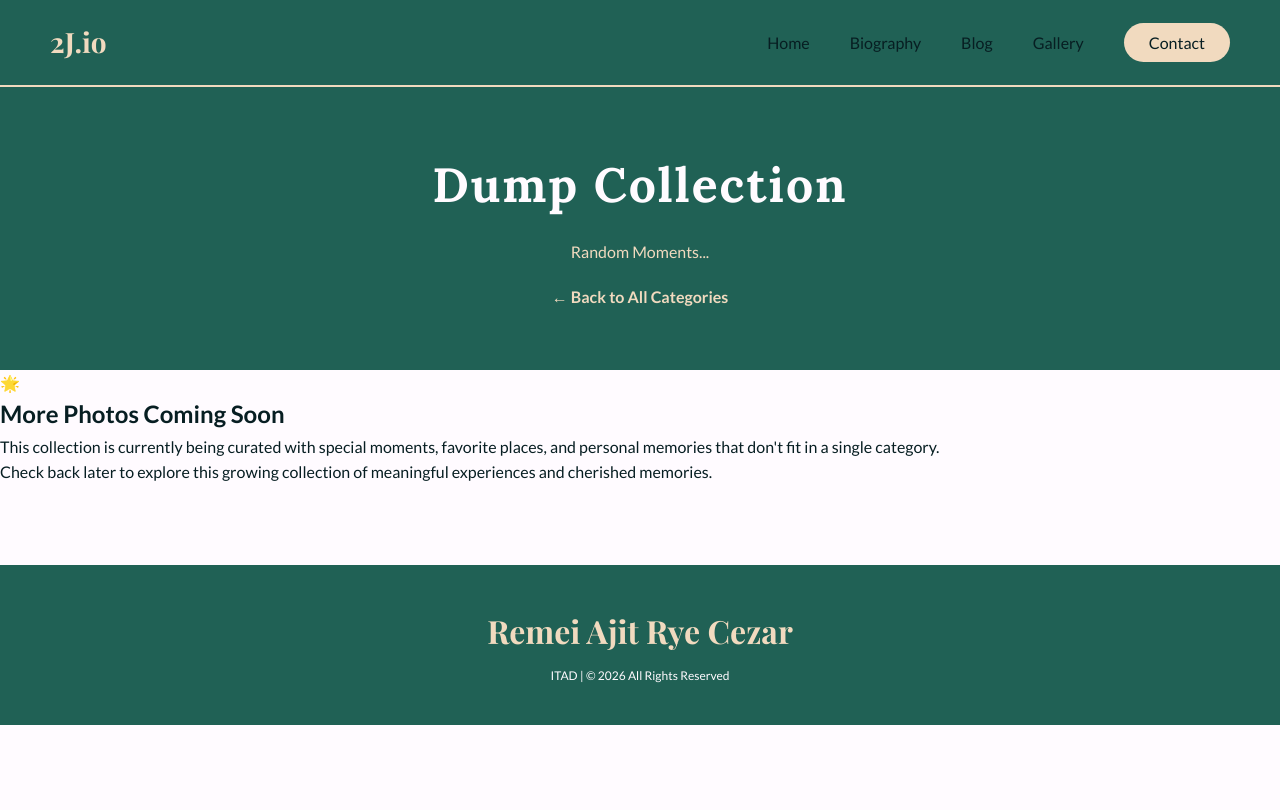
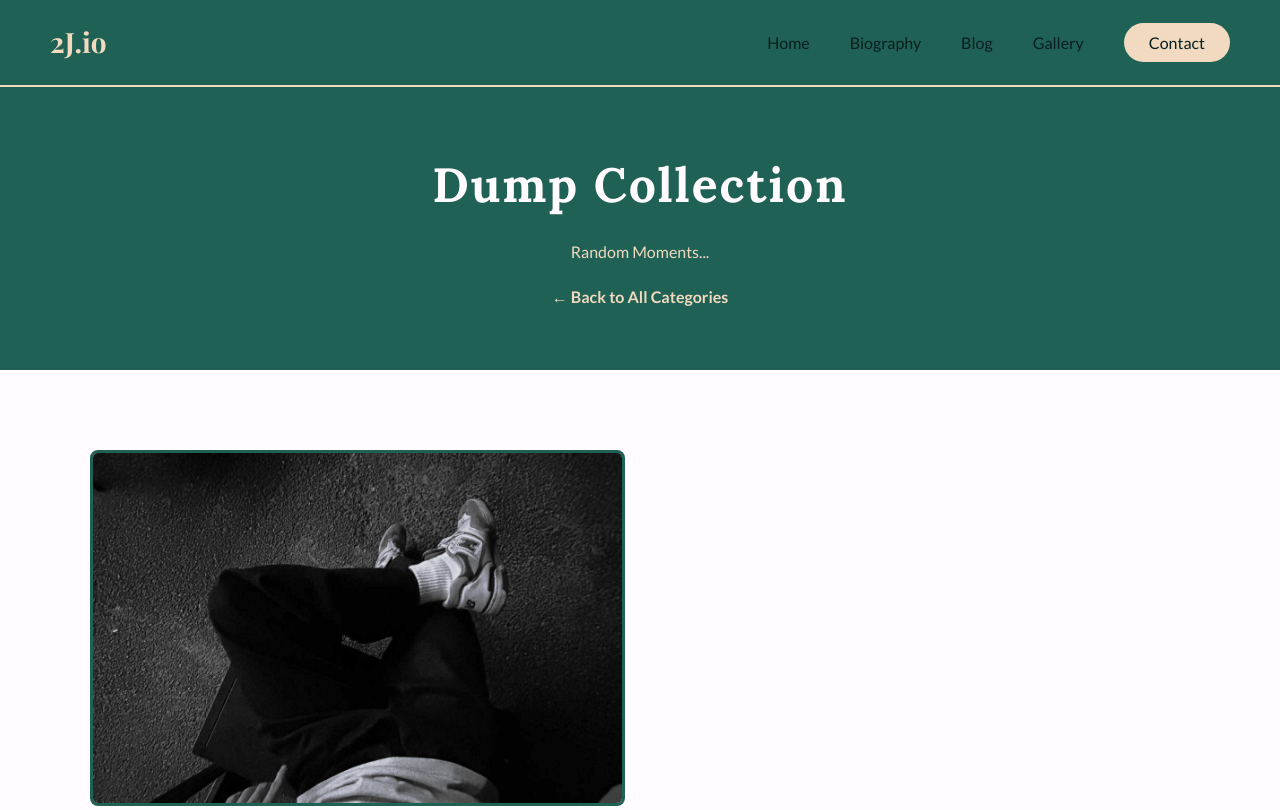
Before and after one commit to CezarRemeiAjitRye/CIP_1101, a plain HTML site: page PHOTO GALLERY/GALLERY CATEGORIES/gallery-dump.html in a window 1280 px wide. Shown: the top 810 px of the page. Drawn offline with nearby package versions, Linux system fonts and the light colour scheme.

Commit message:
modified:   PHOTO GALLERY/GALLERY CATEGORIES/gallery-dump.html 	modified:   PHOTO GALLERY/gallery-main.html

```diff
--- a/PHOTO GALLERY/GALLERY CATEGORIES/gallery-dump.html
+++ b/PHOTO GALLERY/GALLERY CATEGORIES/gallery-dump.html
@@ -31,12 +31,17 @@
         <a href="../gallery-main.html" class="back-link">← Back to All Categories</a>
     </header>
 
-    <!-- Coming Soon Section -->
-    <section class="coming-soon-section">
-        <div class="coming-soon-icon">🌟</div>
-        <h2>More Photos Coming Soon</h2>
-        <p>This collection is currently being curated with special moments, favorite places, and personal memories that don't fit in a single category.</p>
-        <p>Check back later to explore this growing collection of meaningful experiences and cherished memories.</p>
+    <section class="photos-section">
+        <div class="photo-grid">
+            <!-- Mac vs Windows Photo -->
+            <div class="photo-item">
+                <a href="../../IMAGES/DUMP2.jpg" target="_blank">
+                    <div class="photo-container">
+                        <img src="../../IMAGES/DUMP2.jpg" alt="Dump photo">
+                    </div>
+                </a>
+            </div>
+        </div>
     </section>
 
     <!-- Footer -->
```
Also changed, not shown: PHOTO GALLERY/gallery-main.html (+4 -4 lines).
